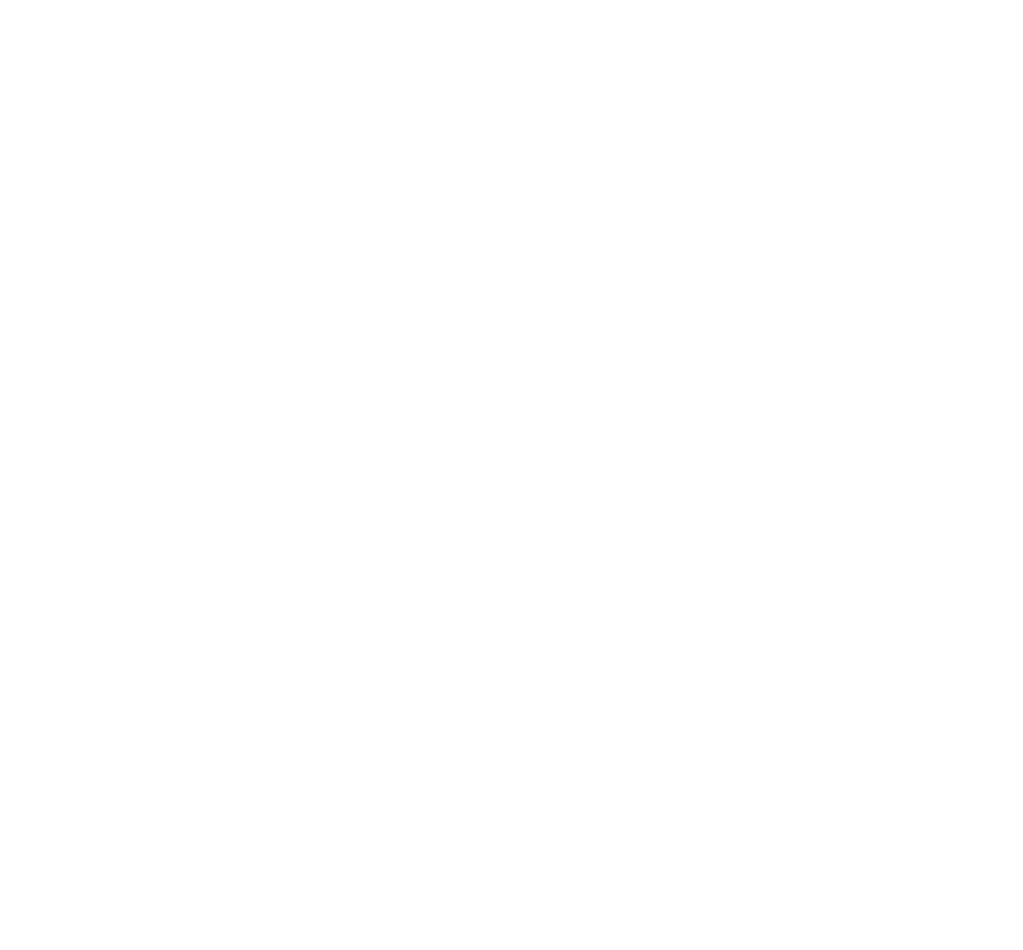
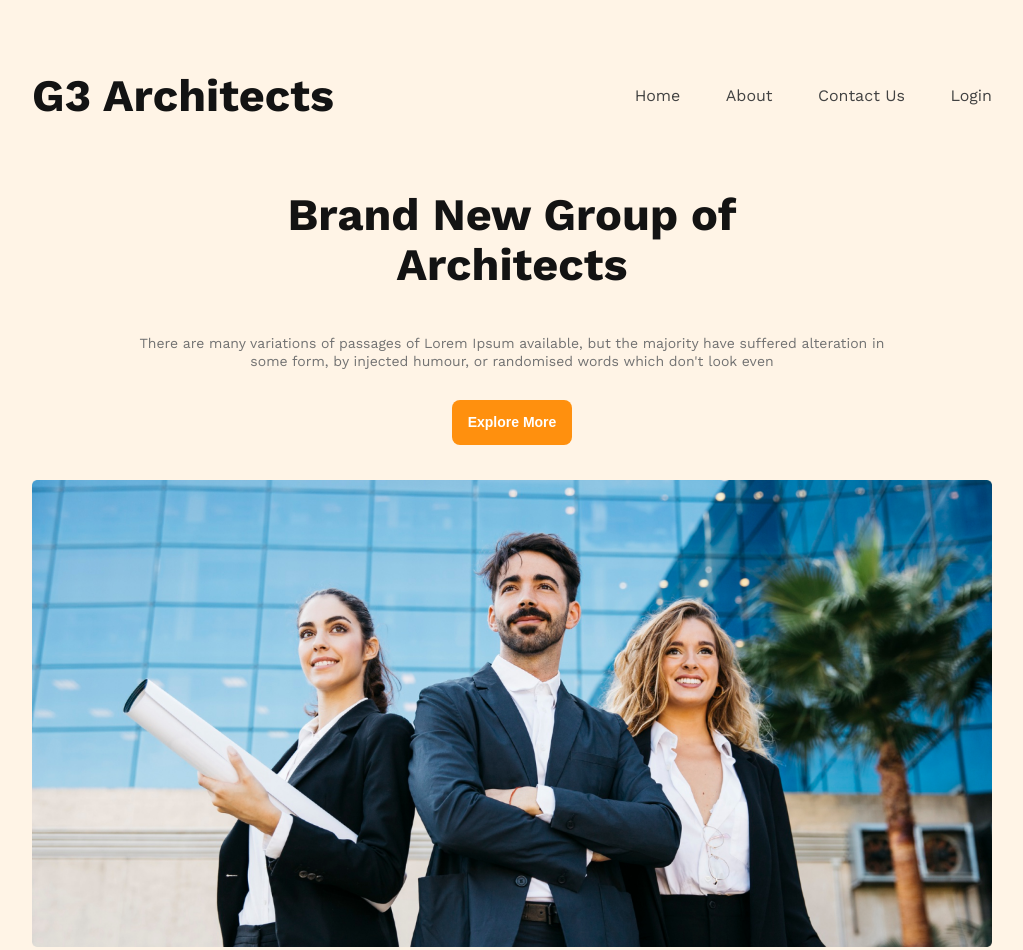
Before and after one commit to md-sazzadul/g3-architects, a plain HTML site: page index.html in a window 1280 px wide. Shown: the whole page, without its empty margins (128-1151 px from the left). Before the commit the page ends 800 px from the top, so only its background shows below. Drawn offline with nearby package versions, Linux system fonts and the light colour scheme.

Commit message:
Header part finished

```diff
--- a/index.html
+++ b/index.html
@@ -8,6 +8,25 @@
     <link rel="stylesheet" href="styles/style.css">
 </head>
 <body>
-
+    <!-- ------------------- Header Start ------------------  -->
+    <header>
+        <nav>
+            <div class="company-name">
+                <h2>G3 Architects</h2>
+            </div>
+            <div class="nav-links">
+                <a href="">Home</a>
+                <a href="">About</a>
+                <a href="">Contact Us</a>
+                <a href="">Login</a>
+            </div>
+        </nav>
+        <div class="banner">
+            <h1>Brand New Group of Architects</h1>
+            <p>There are many variations of passages of Lorem Ipsum available, but the majority have suffered alteration in some form, by injected humour, or randomised words which don't look even</p>
+            <button>Explore More</button>
+            <img src="images/banner.png" alt="">
+        </div>
+    </header>
 </body>
 </html>
--- a/styles/style.css
+++ b/styles/style.css
@@ -0,0 +1,77 @@
+/* Utilities */
+@import url('https://fonts.googleapis.com/css2?family=Work+Sans:wght@400;600;700&display=swap');
+
+body {
+    font-family: 'Work Sans', sans-serif;
+    margin: 0;
+}
+
+/* ---------------------- Header Start -----------------------  */
+header {
+    padding: 32px 160px;
+    background-color: rgba(255, 144, 14, 0.1);
+}
+
+nav {
+    display: flex;
+    justify-content: space-between;
+    align-items: center;
+}
+
+.company-name {
+    font-weight: 700;
+    font-size: 30px;
+    color: #131313;
+}
+
+.nav-links {
+    font-weight: 500;
+    font-size: 16px;
+}
+
+.nav-links a {
+    text-decoration: none;
+    color: #424242;
+    margin-left: 40px;
+}
+
+.banner {
+    display: flex;
+    flex-direction: column;
+    align-items: center;
+}
+
+.banner h1 {
+    font-weight: 700;
+    font-size: 45px;
+    line-height: 50px;
+    width: 575px;
+    text-align: center;
+    color: #131313;
+}
+
+.banner p {
+    font-weight: 400;
+    font-size: 14px;
+    width: 750px;
+    line-height: 18px;
+    text-align: center;
+    color: #727272;
+}
+
+.banner button {
+    background-color: #FF900E;
+    border: none;
+    border-radius: 8px;
+    width: 120px;
+    height: 45px;
+    margin-top: 16px;
+    margin-bottom: 35px;
+    font-weight: 600;
+    font-size: 14px;
+    color: #FFFFFF;
+}
+
+.banner img {
+    width: 100%;
+}
```
